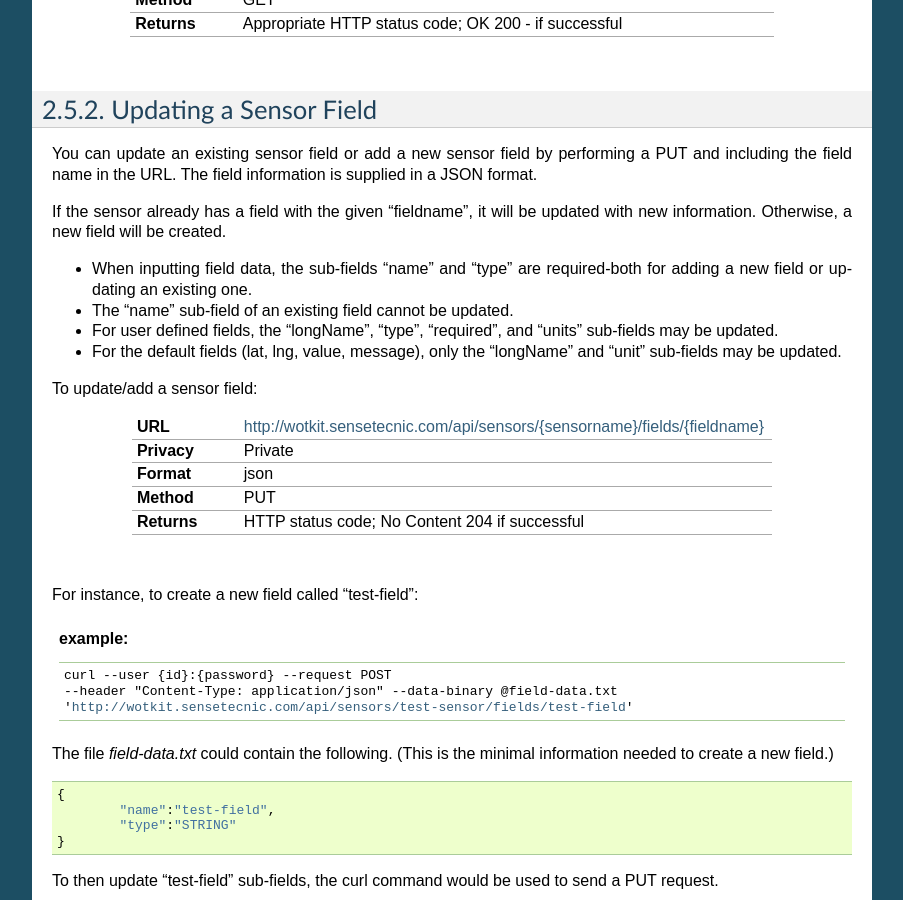
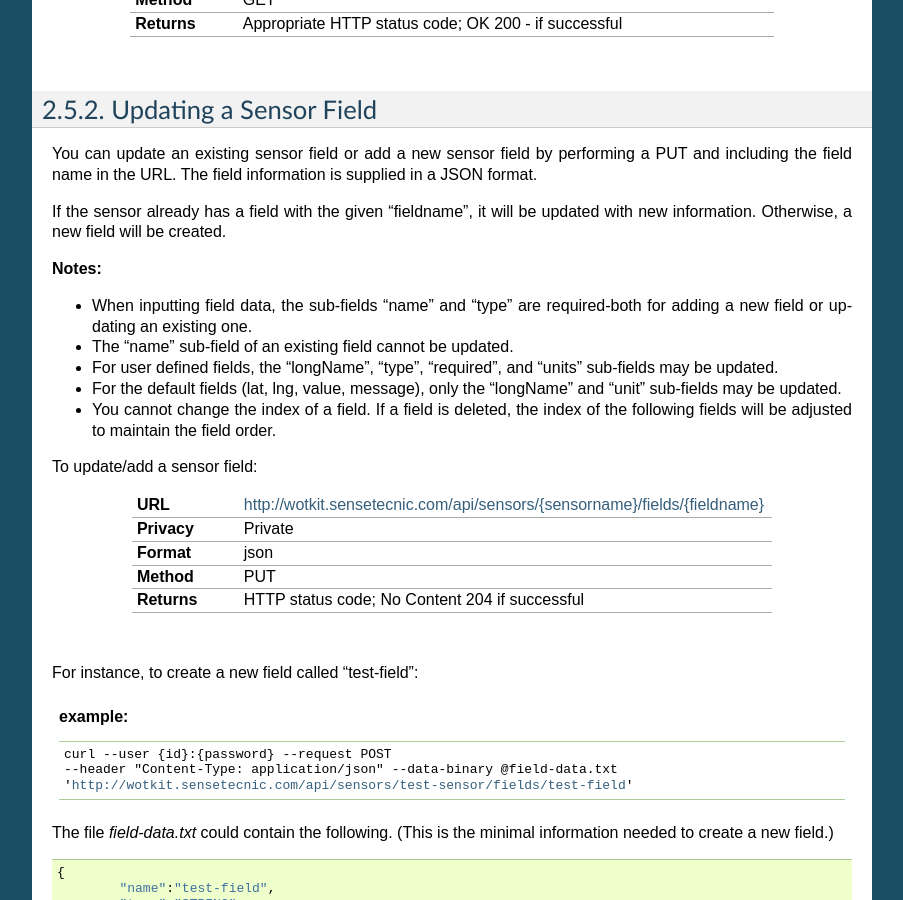
Before and after one commit to SenseTecnic/wotkit-docs, a Sphinx documentation site: the page built from source/api_v1/api_sensor_fields.rst, in a window 1280 px wide and 900 px high, scrolled down 1022 px. Shown: the whole window, without its empty margins (198-1101 px from the left). Built offline with Sphinx 7.4.7, drawn with Linux system fonts in a browser that asks for light colours; formulas are drawn with MathJax 3.

Commit message:
added note on field index

```diff
--- a/source/api_v1/api_sensor_fields.rst
+++ b/source/api_v1/api_sensor_fields.rst
@@ -108,10 +108,13 @@ the URL. The field information is supplied in a JSON format.
 If the sensor already has a field with the given "fieldname", it will be updated with new information. Otherwise, a new
 field will be created.
 
+**Notes:**
+
 * When inputting field data, the sub-fields "name" and "type" are required-both for adding a new field or updating an existing one.
 * The "name" sub-field of an existing field cannot be updated.
 * For user defined fields, the "longName", "type", "required", and "units" sub-fields may be updated.
 * For the default fields (lat, lng, value, message), only the "longName" and "unit" sub-fields may be updated.
+* You cannot change the index of a field. If a field is deleted, the index of the following fields will be adjusted to maintain the field order.
 
 To update/add a sensor field:
 
```
